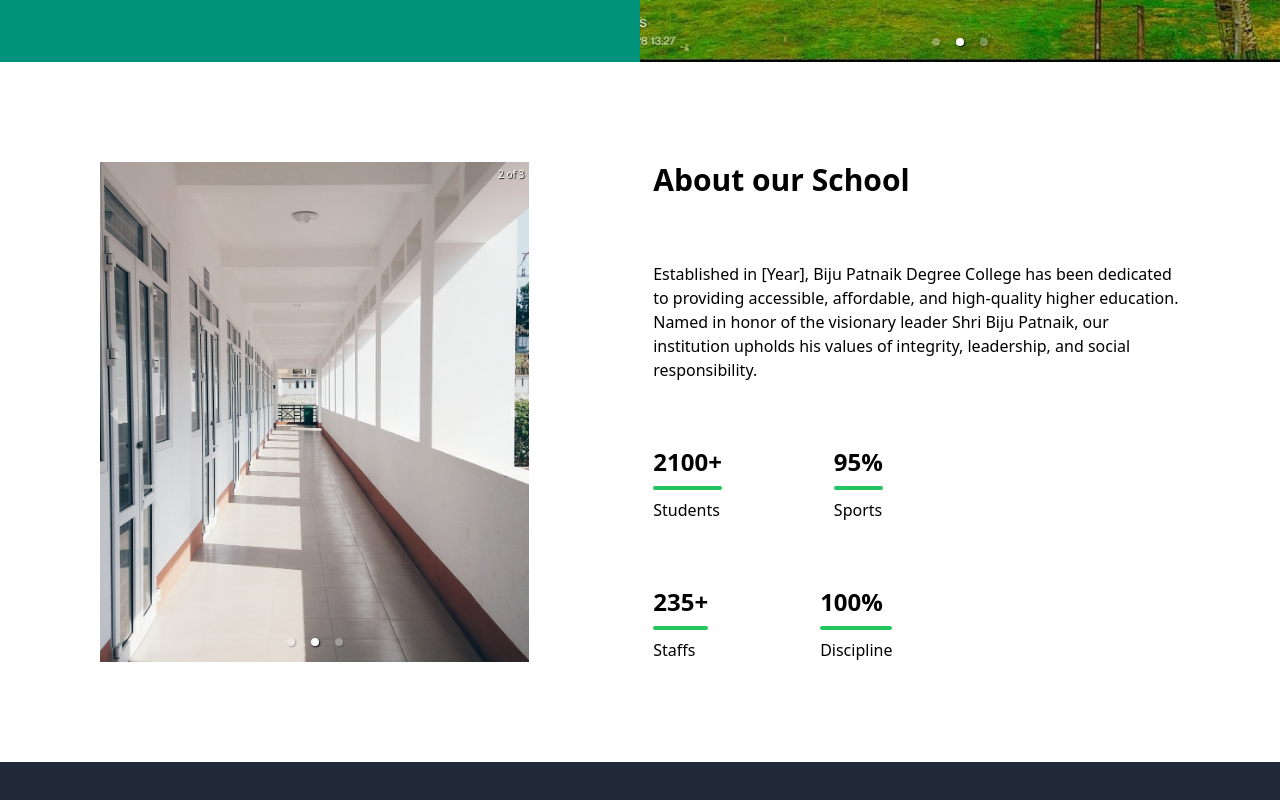
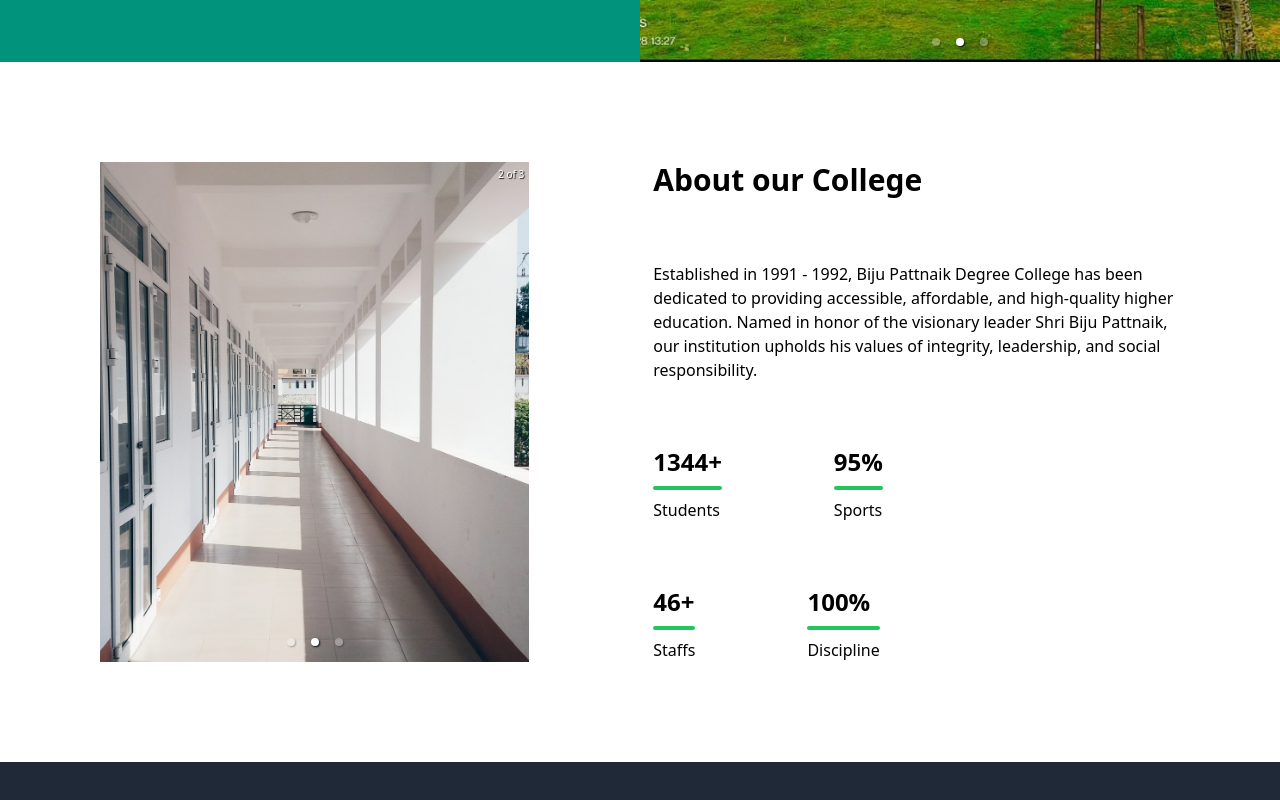
Before and after one commit to bigyanpatel/school_landing_page, a Next.js app: page / in a window 1280 px wide. Shown: the part 544-1344 px from the top of the page. Built offline with nearby package versions, Linux system fonts and the light colour scheme; no server answers.

Commit message:
Refactor: about section texts

```diff
--- a/components/About.jsx
+++ b/components/About.jsx
@@ -47,11 +47,11 @@
         </div>
       </Carousel>
       <div className="relative w-full sm:w-1/2 flex flex-col justify-between gap-4 order-1 sm:order-2">
-        <h1 className="font-semibold text-3xl">About our School</h1>
+        <h1 className="font-semibold text-3xl">About our College</h1>
         <article>
-          Established in [Year], Biju Patnaik Degree College has been dedicated
+          Established in 1991 - 1992, Biju Pattnaik Degree College has been dedicated
           to providing accessible, affordable, and high-quality higher
-          education. Named in honor of the visionary leader Shri Biju Patnaik,
+          education. Named in honor of the visionary leader Shri Biju Pattnaik,
           our institution upholds his values of integrity, leadership, and
           social responsibility.
         </article>
@@ -63,7 +63,7 @@
         </article> */}
         <div className="flex gap-28">
           <div className="flex flex-col gap-2">
-            <p className="font-semibold text-2xl">2100+</p>
+            <p className="font-semibold text-2xl">1344+</p>
             <span className="w-full rounded-full bg-green-500 h-1"></span>
             <p>Students</p>
           </div>
@@ -75,7 +75,7 @@
         </div>
         <div className="flex gap-28">
           <div className="flex flex-col gap-2">
-            <p className="font-semibold text-2xl">235+</p>
+            <p className="font-semibold text-2xl">46+</p>
             <span className="w-full rounded-full bg-green-500 h-1"></span>
             <p>Staffs</p>
           </div>
```
